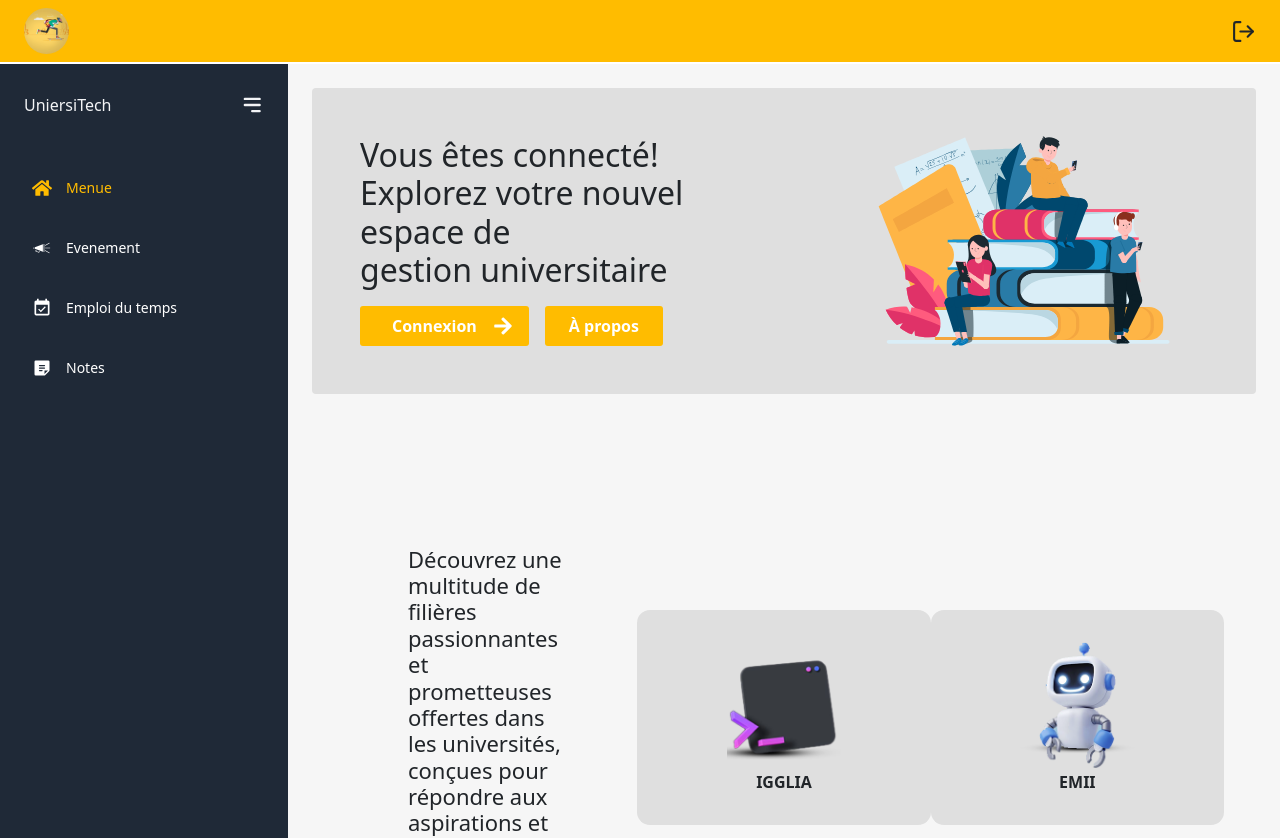
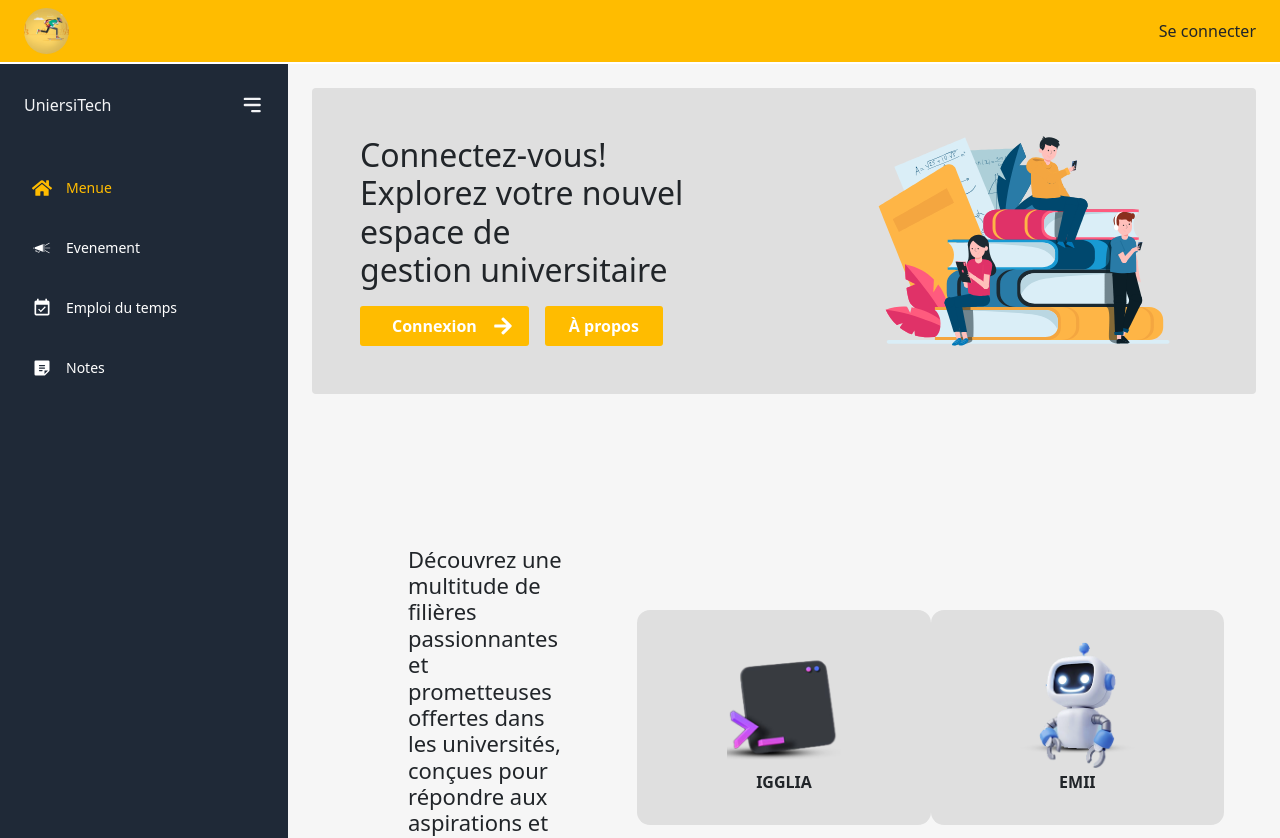
Before and after one commit to branGitfox/UniversiTech, a React (Create React App) app: page / in a window 1280 px wide. Shown: the top 838 px of the page. Built offline with nearby package versions, Linux system fonts and the light colour scheme.

Commit message:
status de connexion

```diff
--- a/src/components/basheader/Basheader.jsx
+++ b/src/components/basheader/Basheader.jsx
@@ -1,11 +1,14 @@
-import React, { Fragment } from 'react'
+import React, { Fragment, useContext } from 'react'
 import s from "./basheader.module.css"
 import Lottie from 'lottie-react';
 import test from "../../Lottie/12.json";
 import { FaArrowRight } from 'react-icons/fa';
 import { Link } from 'react-router-dom';
+import UserContext from '../../hooks/UserProvider';
 
 export default function Basheader() {
+    const {userData} = useContext(UserContext)
+    // console.log(stat)
     return (
         <Fragment>
 
@@ -15,16 +18,16 @@ export default function Basheader() {
                 {/* Section gauche */}
 
                 <div className={`${s.gauche} hidden md:block md:w-1/2 lottie-background `}>
-                    <h1 className={`${s.soratra}`}>Vous êtes connecté!</h1>
+                    <h1 className={`${s.soratra}`}>{userData.status==1?"Vous êtes connecté!":"Connectez-vous!"}</h1>
                     <h1 className={`${s.soratra}`}> Explorez votre nouvel espace de</h1>
                     <h1 className={`${s.soratra}`}>gestion universitaire</h1>
 
 
                     <div className={`${s.boutton}`}>
                         <div className={`${s.contact} flex justify-center  text-white font-bold py-2 px-3  focus:outline-none focus:shadow-outline  ${s.seconnecter} `}>
-                            <Link className={`${s.cont}`} to="/connexion">Connexion</Link>
+                            {userData.status==1?'':<Link className={`${s.cont}`} to="/connexion">Connexion</Link>}
+                            {userData.status==1?'':<FaArrowRight size={20} />}
 
-                            <FaArrowRight size={20} />
 
                         </div>
 
--- a/src/components/header/Header.jsx
+++ b/src/components/header/Header.jsx
@@ -20,7 +20,7 @@ export default function Header() {
             </div>
           </div>
           <div className={`${s.deconnect}`}>
-            <LuLogOut size={25} />
+           {userData.status == 0?'Se connecter':<LuLogOut size={25} />}
           </div>
         </div>
       </div>
--- a/src/hooks/UserProvider.jsx
+++ b/src/hooks/UserProvider.jsx
@@ -5,7 +5,7 @@ const UserContext = createContext();
 export const useUser = () => useContext(UserContext);
 
 export const UserProvider = ({ children }) => {
-  const [userData, setUserData] = useState({ name: '', filiere: '' });
+  const [userData, setUserData] = useState({ name: '', filiere: '', status: 0 });
 
   const setStudents = (data) => { // Définissez la fonction setStudents
     setUserData(data);
--- a/src/pages/connexion/Connexion.jsx
+++ b/src/pages/connexion/Connexion.jsx
@@ -22,6 +22,8 @@ export default function Connexion() {
     setMembers(jsonData);
   };
 
+console.log(members)
+
   const handleChange = (event) => {
     const name = event.target.name;
     const value = event.target.value;
@@ -36,7 +38,7 @@ export default function Connexion() {
     );
 
     if (chercheMember) {
-      setStudents({ name: chercheMember[1], filiere: chercheMember[6] }); // Mettez à jour les données de l'utilisateur avec setStudents
+      setStudents({ name: chercheMember[1], filiere: chercheMember[8], status:1 }); // Mettez à jour les données de l'utilisateur avec setStudents
       navigate('/');
     } else {
       alert('Veuillez vérifier vos informations');
```
